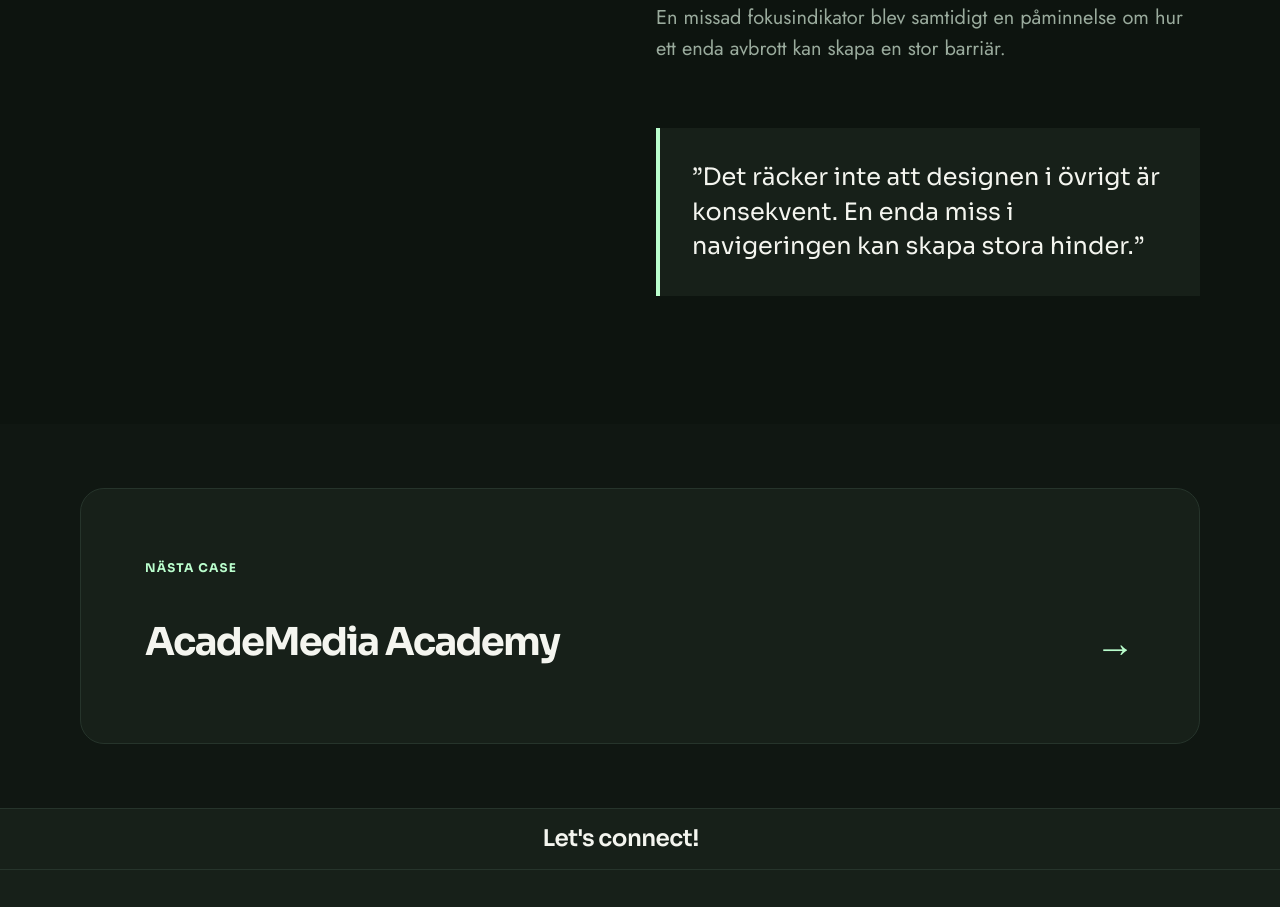
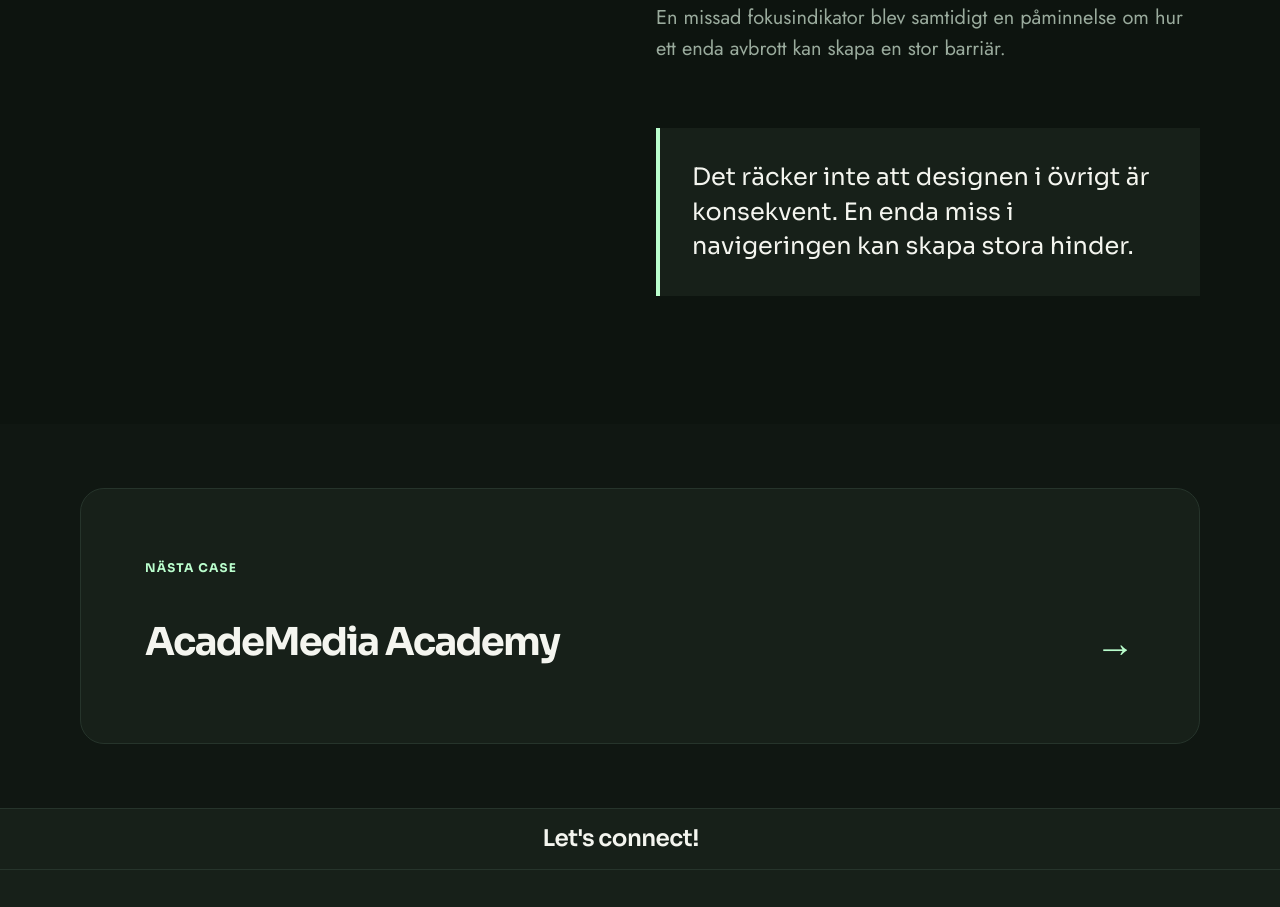
Before and after one commit to Karro-fi/karolina-portfolio, a Next.js app in the folder karolina-portfolio-vercel-upload/: page /case/duro in a window 1280 px wide. Shown: the part 8625-9532 px from the top of the page. Built offline with nearby package versions, Linux system fonts and the light colour scheme; no server answers.

Commit message:
Fix quote formatting in EditorialCase componentTa bort citattecken i casereflektioner

```diff
--- a/karolina-portfolio-vercel-upload/app/case/EditorialCase.tsx
+++ b/karolina-portfolio-vercel-upload/app/case/EditorialCase.tsx
@@ -275,7 +275,7 @@
             {props.reflectionText.map((paragraph) => (
               <p key={paragraph}>{paragraph}</p>
             ))}
-            <blockquote>”{props.quote}”</blockquote>
+            <blockquote>{props.quote}</blockquote>
           </div>
         </div>
       </section>
```
